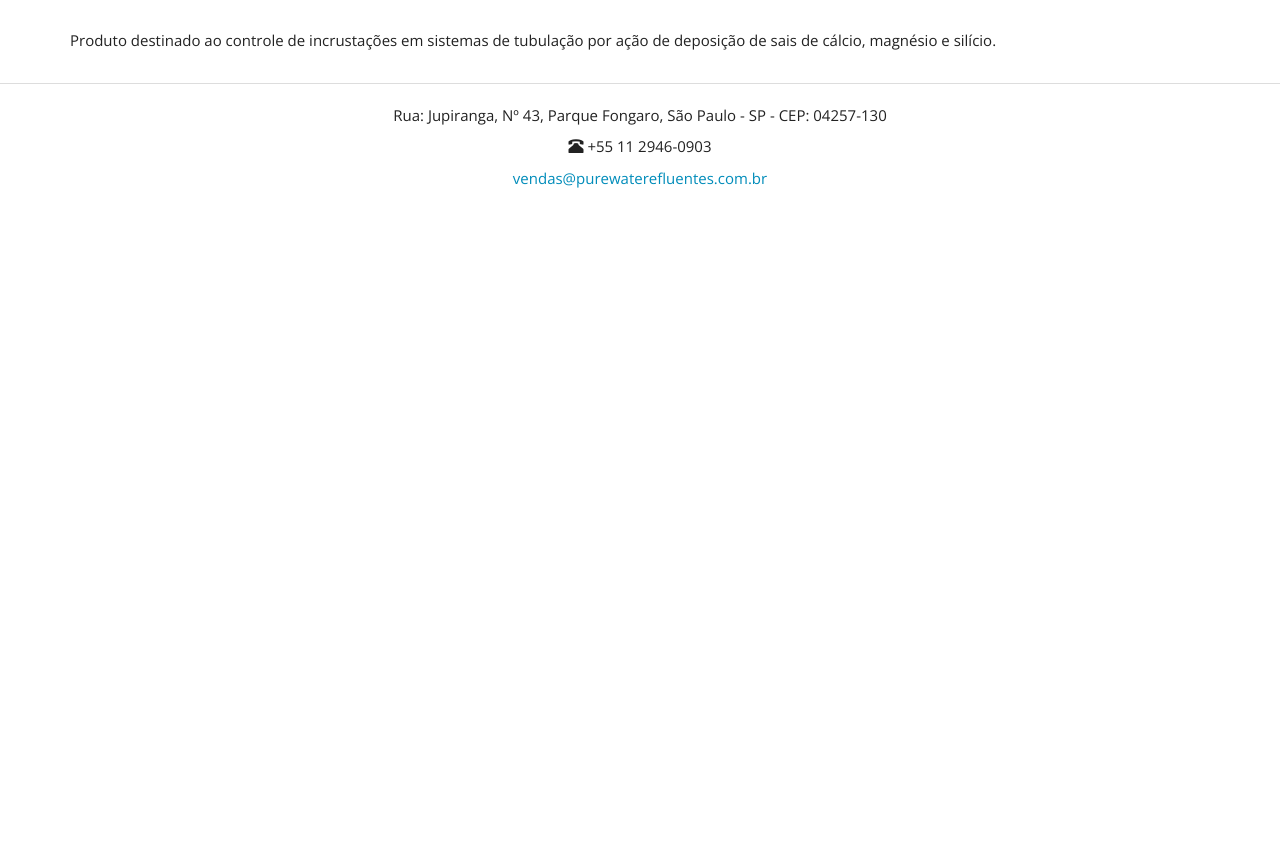
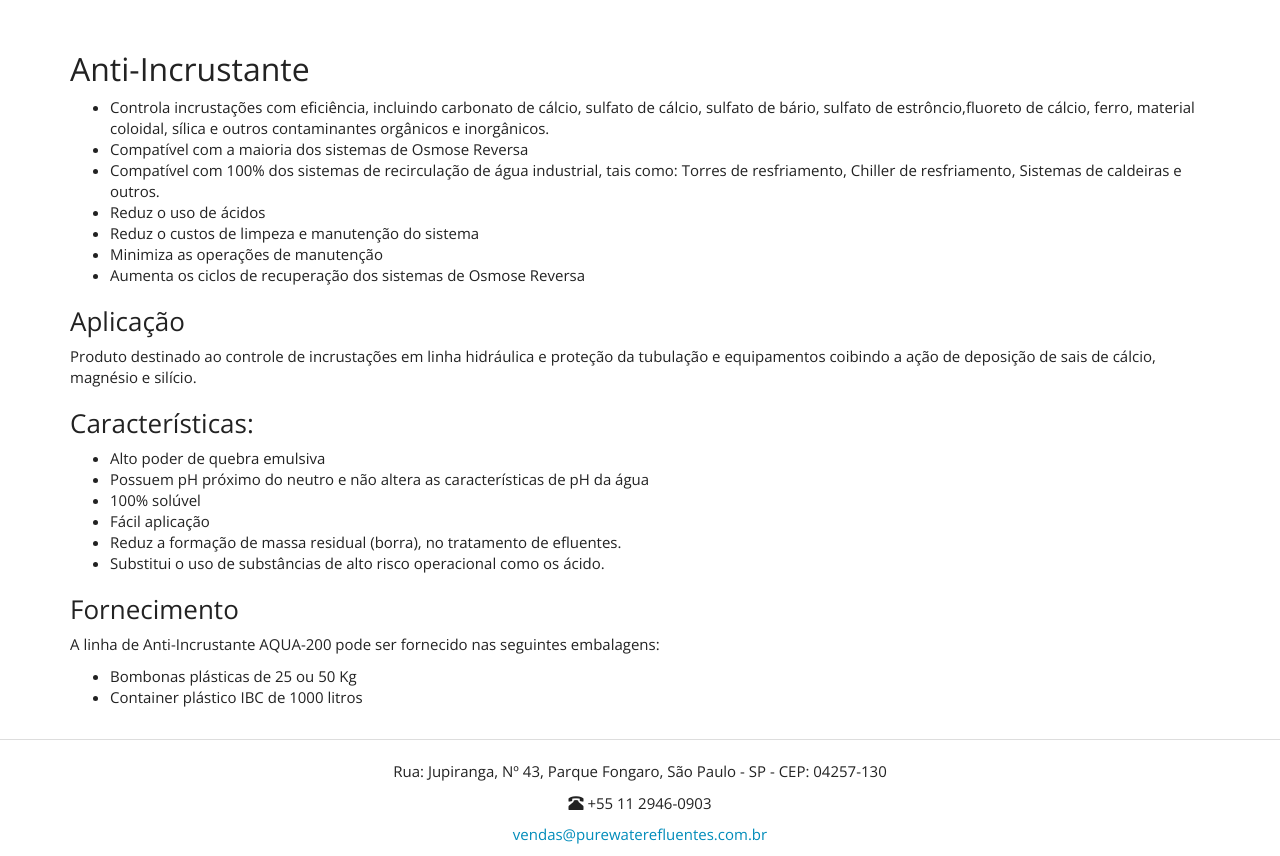
Before and after one commit to purewaterefluentes/purewaterefluentes.github.io, a Jekyll site: the page built from produtos/anti-incrustante.md, in a window 1280 px wide and 1103 px high. Shown: the part 247-1103 px from the top of the window. Built offline with Jekyll 4.4.1, drawn with Linux system fonts in a browser that asks for light colours; nearby versions of some CDN libraries; library files that are not in the unit come from our copies.

Commit message:
Update anti-incrustante.md

```diff
--- a/produtos/anti-incrustante.md
+++ b/produtos/anti-incrustante.md
@@ -3,4 +3,30 @@ layout: default
 title: Anti-Incrustante
 ---
 
-Produto destinado ao controle de incrustações em sistemas de tubulação por ação de deposição de sais de cálcio, magnésio e silício.
+## Anti-Incrustante
+
+- Controla incrustações com eficiência, incluindo carbonato de cálcio, sulfato de cálcio, sulfato de bário, sulfato de estrôncio,fluoreto de cálcio, ferro, material coloidal, sílica e outros contaminantes orgânicos e inorgânicos.
+- Compatível com a maioria dos sistemas de Osmose Reversa
+- Compatível com 100% dos sistemas de recirculação de água industrial, tais como: Torres de resfriamento, Chiller de resfriamento, Sistemas de caldeiras e outros.
+- Reduz o uso de ácidos
+- Reduz o custos de limpeza e manutenção do sistema
+- Minimiza as operações de manutenção
+- Aumenta os ciclos de recuperação dos sistemas de Osmose Reversa
+
+### Aplicação
+Produto destinado ao controle de incrustações em linha hidráulica e proteção da tubulação e equipamentos coibindo a ação de deposição de sais de cálcio, magnésio e silício.
+
+### Características:
+
+- Alto poder de quebra emulsiva
+- Possuem pH próximo do neutro e não altera as características de pH da água
+- 100% solúvel
+- Fácil aplicação
+- Reduz a formação de massa residual (borra), no tratamento de efluentes.
+- Substitui o uso de substâncias de alto risco operacional como os ácido.
+
+### Fornecimento
+A linha de Anti-Incrustante AQUA-200 pode ser fornecido nas seguintes embalagens:
+
+- Bombonas plásticas de 25 ou 50 Kg
+- Container plástico IBC de 1000 litros
```
